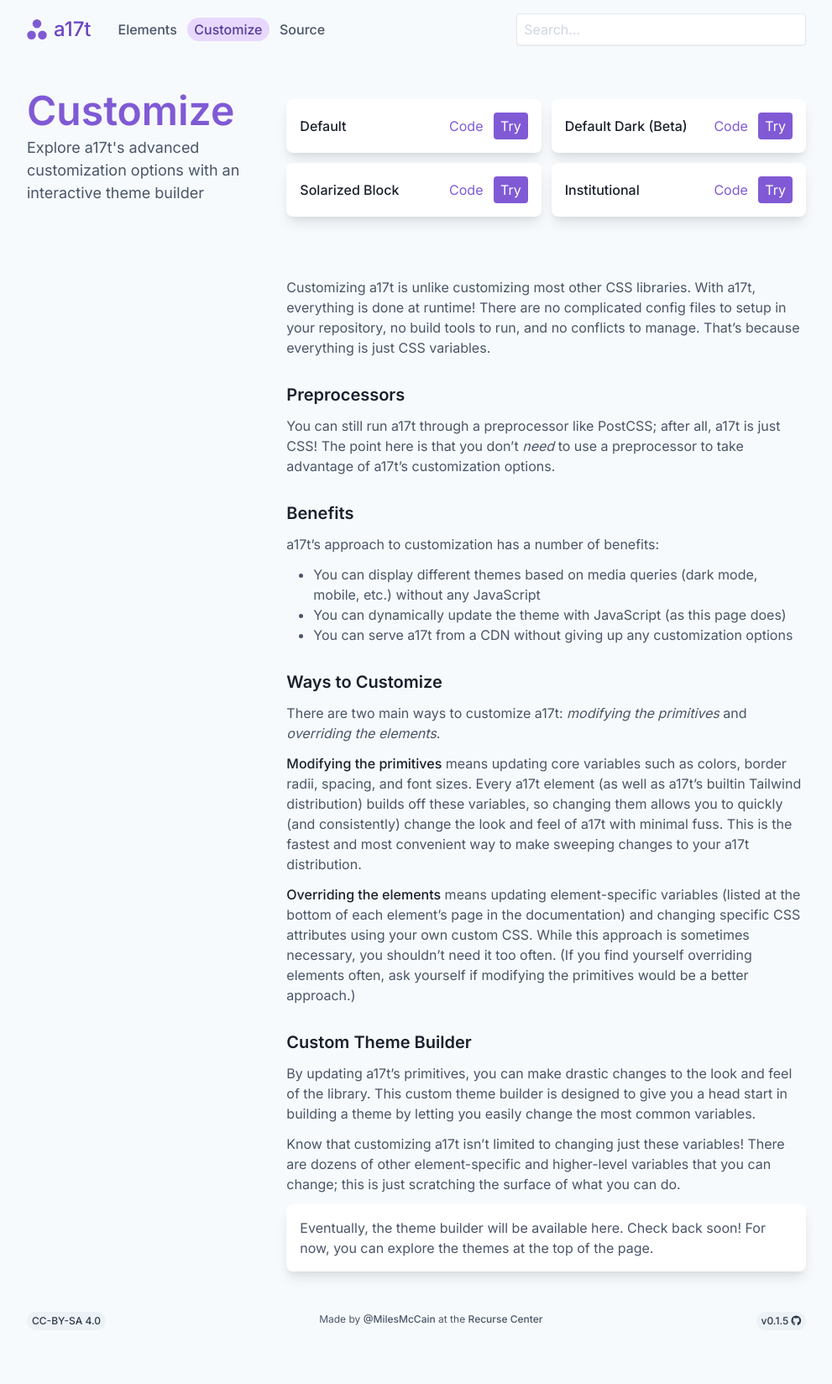
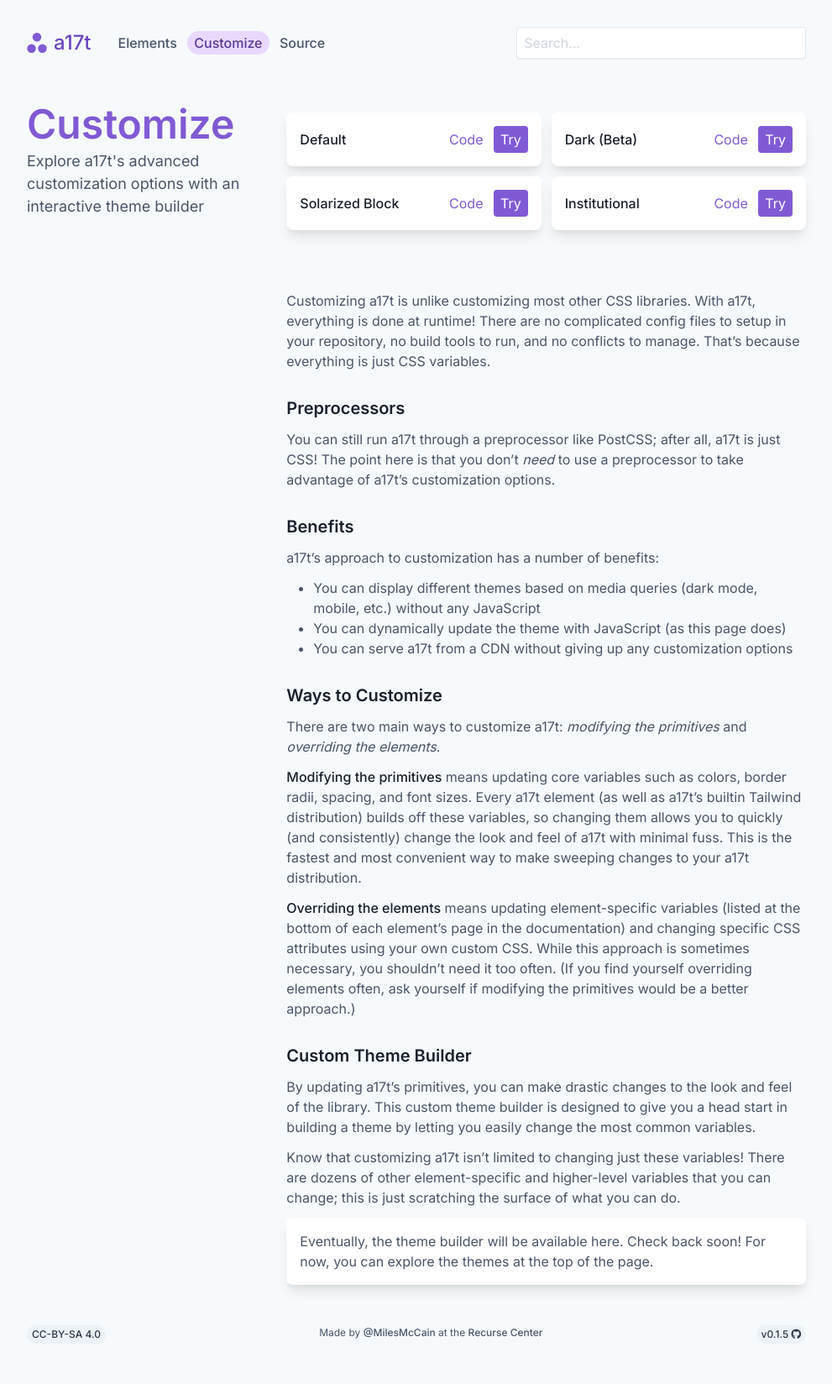
Before and after one commit to milesmcc/a17t, a Jekyll site: the page built from docs/customize.md, in a window 1280 px wide. Shown: the whole page at 84% size, without its empty margins (144-1135 px from the left). Built offline with Jekyll 4.4.1, drawn with Linux system fonts in a browser that asks for light colours; nearby versions of some CDN libraries; comment, search, counter and statistics services are not loaded; before the commit the page ends 1616 px from its top, so only the background shows below that.

Commit message:
Improve theme chooser

```diff
--- a/docs/_includes/sample_themes.html
+++ b/docs/_includes/sample_themes.html
@@ -1,38 +1,38 @@
 <div class="grid grid-cols-1 gap-3 md:grid-cols-2">
     <div class="card ~neutral !low flex justify-between items-center">
-        <p class="label">Default</p>
+        <p class="mr-4 label">Default</p>
         <p>
-            <a href="https://github.com/milesmcc/a17t/blob/master/docs/assets/css/themes/default.css" class="button ~urge !low">Code</a>
+            <a href="https://github.com/milesmcc/a17t/blob/master/docs/assets/css/themes/default.css" class="button ~urge !low pl-0">Code</a>
             <button onclick="loadRemoteTheme({name: 'Default', url: '/assets/css/themes/default.css'})"
                 class="button ~urge !high">Try</button>
         </p>
     </div>
     <div class="card ~neutral !low flex justify-between items-center">
-        <p class="label">
-            Default Dark (Beta)
+        <p class="mr-4 label">
+            Dark (Beta)
         </p>
         <p>
-            <a href="https://github.com/milesmcc/a17t/blob/master/docs/assets/css/themes/default-dark.css" class="button ~urge !low">Code</a>
+            <a href="https://github.com/milesmcc/a17t/blob/master/docs/assets/css/themes/default-dark.css" class="button ~urge !low pl-0">Code</a>
             <button onclick="loadRemoteTheme({name: 'Default', url: '/assets/css/themes/default-dark.css'})"
                 class="button ~urge !high">Try</button>
         </p>
     </div>
     <div class="card ~neutral !low flex justify-between items-center">
-        <p class="label">
+        <p class="mr-4 label">
             Solarized Block
         </p>
         <p>
-            <a href="https://github.com/milesmcc/a17t/blob/master/docs/assets/css/themes/solarized-block.css" class="button ~urge !low">Code</a>
+            <a href="https://github.com/milesmcc/a17t/blob/master/docs/assets/css/themes/solarized-block.css" class="button ~urge !low pl-0">Code</a>
             <button onclick="loadRemoteTheme({name: 'Default', url: '/assets/css/themes/solarized-block.css'})"
                 class="button ~urge !high">Try</button>
         </p>
     </div>
     <div class="card ~neutral !low flex justify-between items-center">
-        <p class="label">
+        <p class="mr-4 label">
             Institutional
         </p>
         <p>
-            <a href="https://github.com/milesmcc/a17t/blob/master/docs/assets/css/themes/institutional.css" class="button ~urge !low">Code</a>
+            <a href="https://github.com/milesmcc/a17t/blob/master/docs/assets/css/themes/institutional.css" class="button ~urge !low pl-0">Code</a>
             <button onclick="loadRemoteTheme({name: 'Default', url: '/assets/css/themes/institutional.css'})"
                 class="button ~urge !high">Try</button>
         </p>
```
Also changed, not shown: docs/assets/css/dist/tailwind.css.
